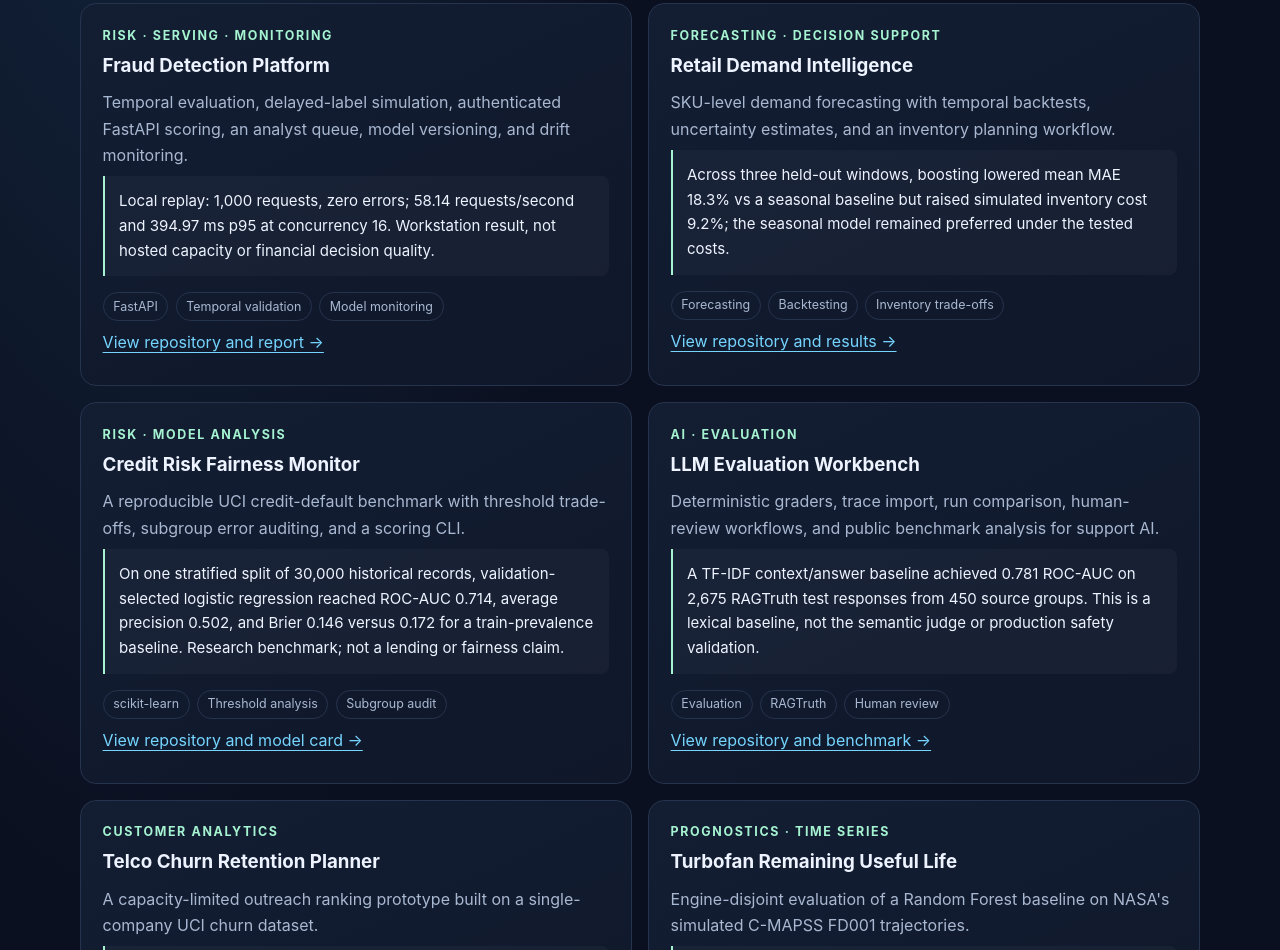
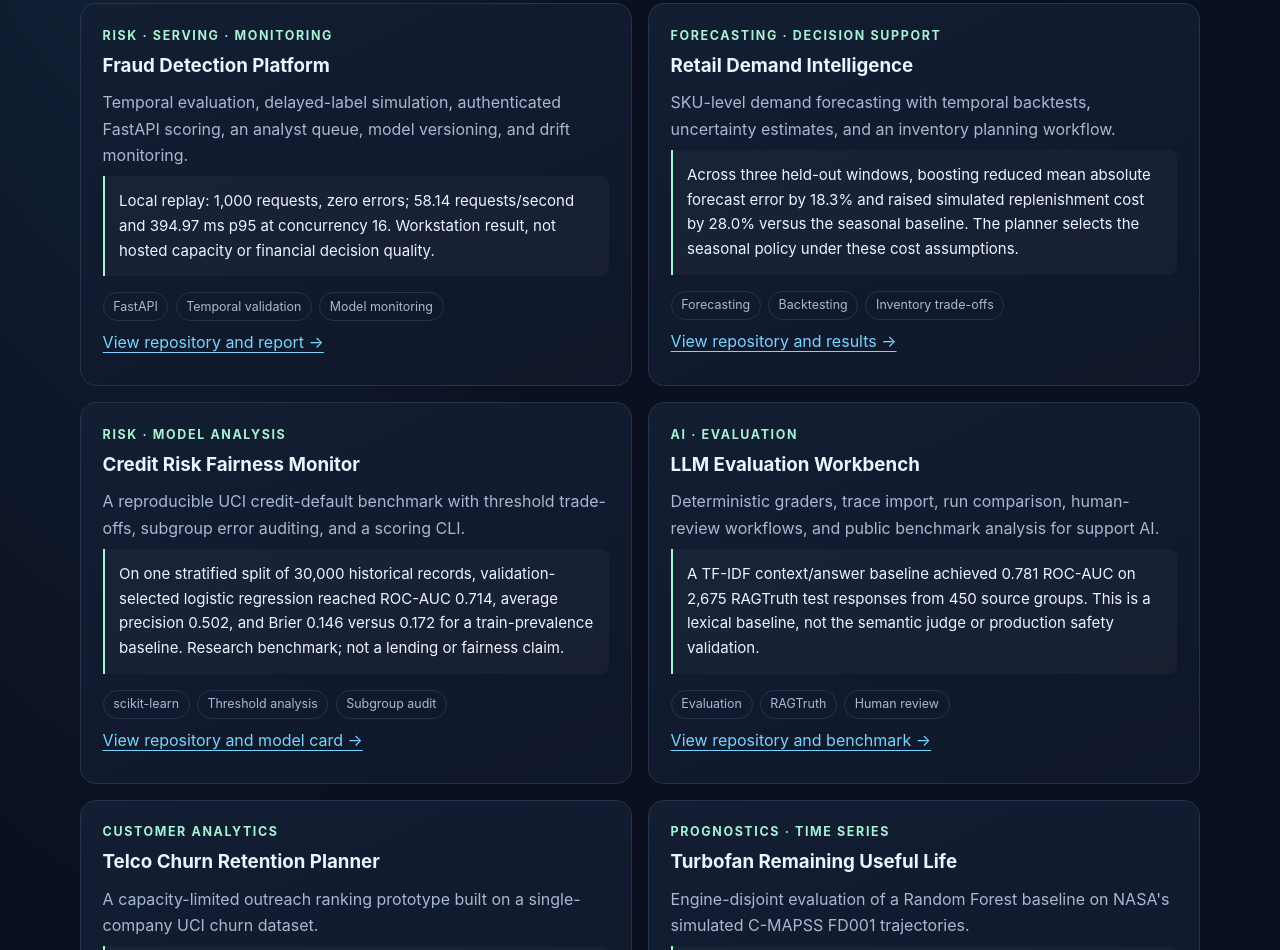
Before and after one commit to sumeetamin/portfolio, a plain HTML site: page index.html in a window 1280 px wide. Shown: the part 1075-2025 px from the top of the page. Drawn offline with Linux system fonts and the light colour scheme.

Commit message:
Align retail policy cost claim with the published seven-day backtest

```diff
--- a/index.html
+++ b/index.html
@@ -95,7 +95,7 @@
           <div class="kicker">Forecasting · Decision support</div>
           <h3>Retail Demand Intelligence</h3>
           <p>SKU-level demand forecasting with temporal backtests, uncertainty estimates, and an inventory planning workflow.</p>
-          <p class="result">Across three held-out windows, boosting lowered mean MAE 18.3% vs a seasonal baseline but raised simulated inventory cost 9.2%; the seasonal model remained preferred under the tested costs.</p>
+          <p class="result">Across three held-out windows, boosting reduced mean absolute forecast error by 18.3% and raised simulated replenishment cost by 28.0% versus the seasonal baseline. The planner selects the seasonal policy under these cost assumptions.</p>
           <div class="tags"><span class="tag">Forecasting</span><span class="tag">Backtesting</span><span class="tag">Inventory trade-offs</span></div>
           <p><a href="https://github.com/sumeetamin/retail-demand-intelligence">View repository and results →</a></p>
         </article>
```
